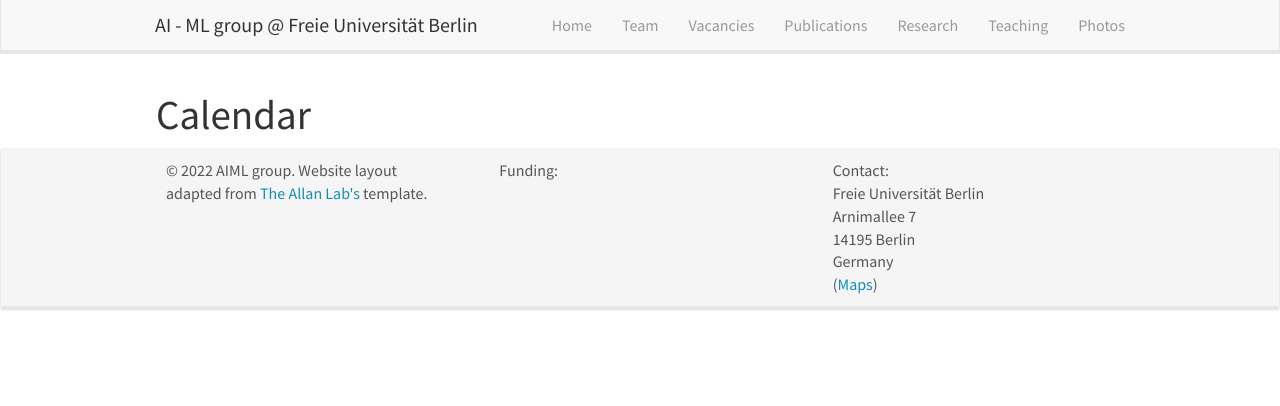
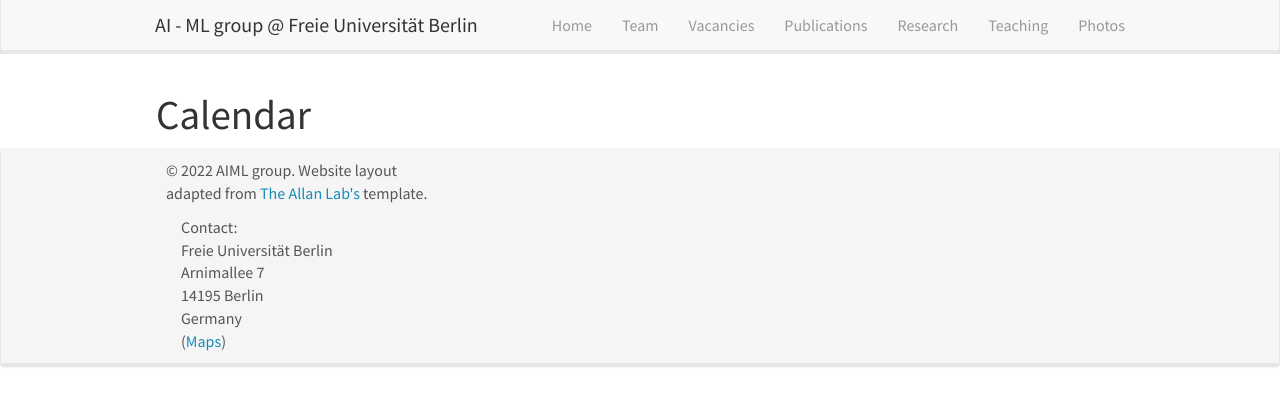
Before and after one commit to AIML-research/AIML-research.github.io, a Jekyll site: the page built from _pages/mini_lecture_series.md, in a window 1280 px wide. Shown: the top 406 px of the page. Built offline with Jekyll 4.4.1, drawn with Linux system fonts in a browser that asks for light colours; nearby versions of some CDN libraries.

Commit message:
Update footer.html

```diff
--- a/_includes/footer.html
+++ b/_includes/footer.html
@@ -8,9 +8,9 @@
 
 
 		</div>
-		<div class="col-sm-4">
+<!--		<div class="col-sm-4">
 		  Funding:<br />
-
+	-->
 		</div>
 		<div class="col-sm-4">
 		  Contact:<br />
```
